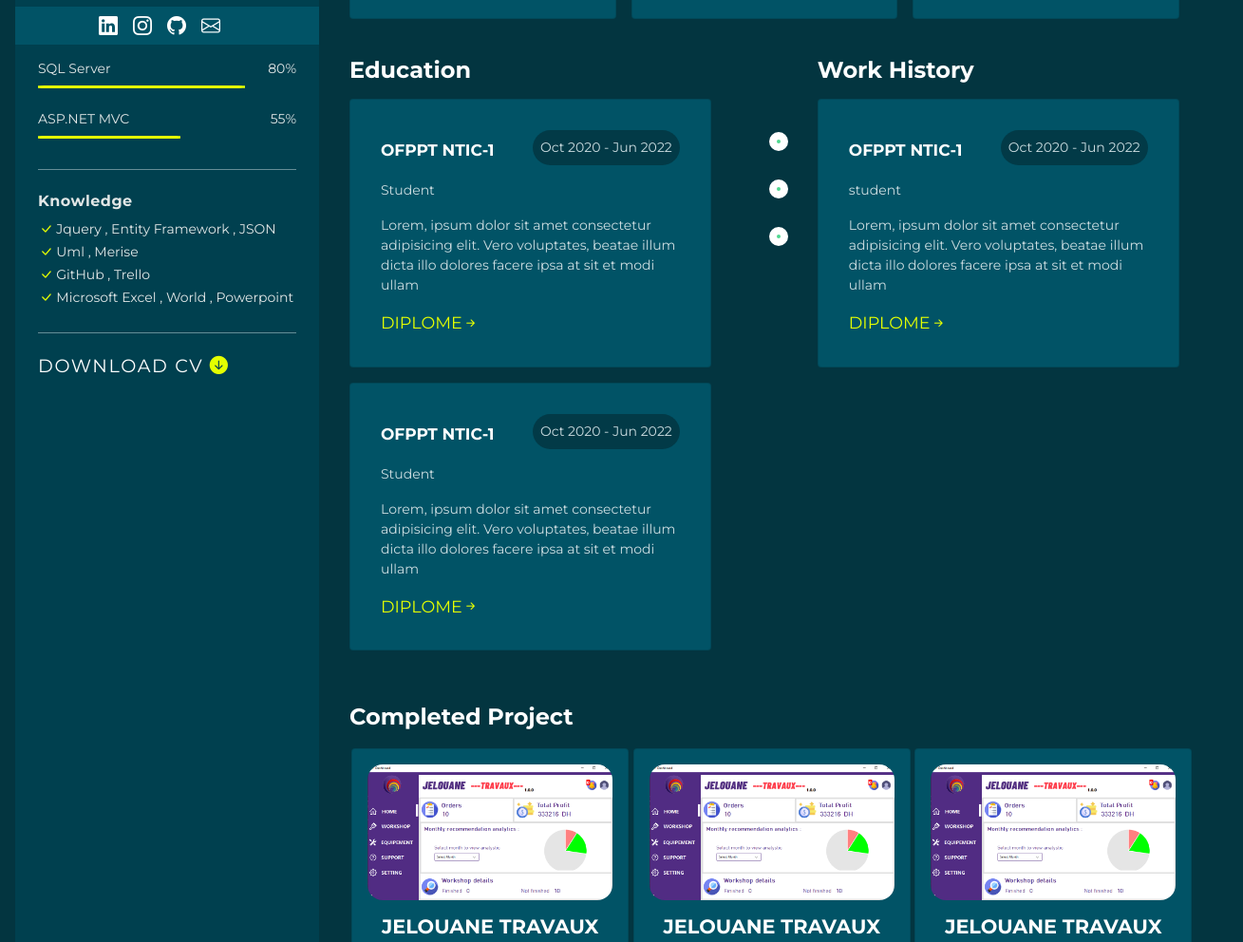
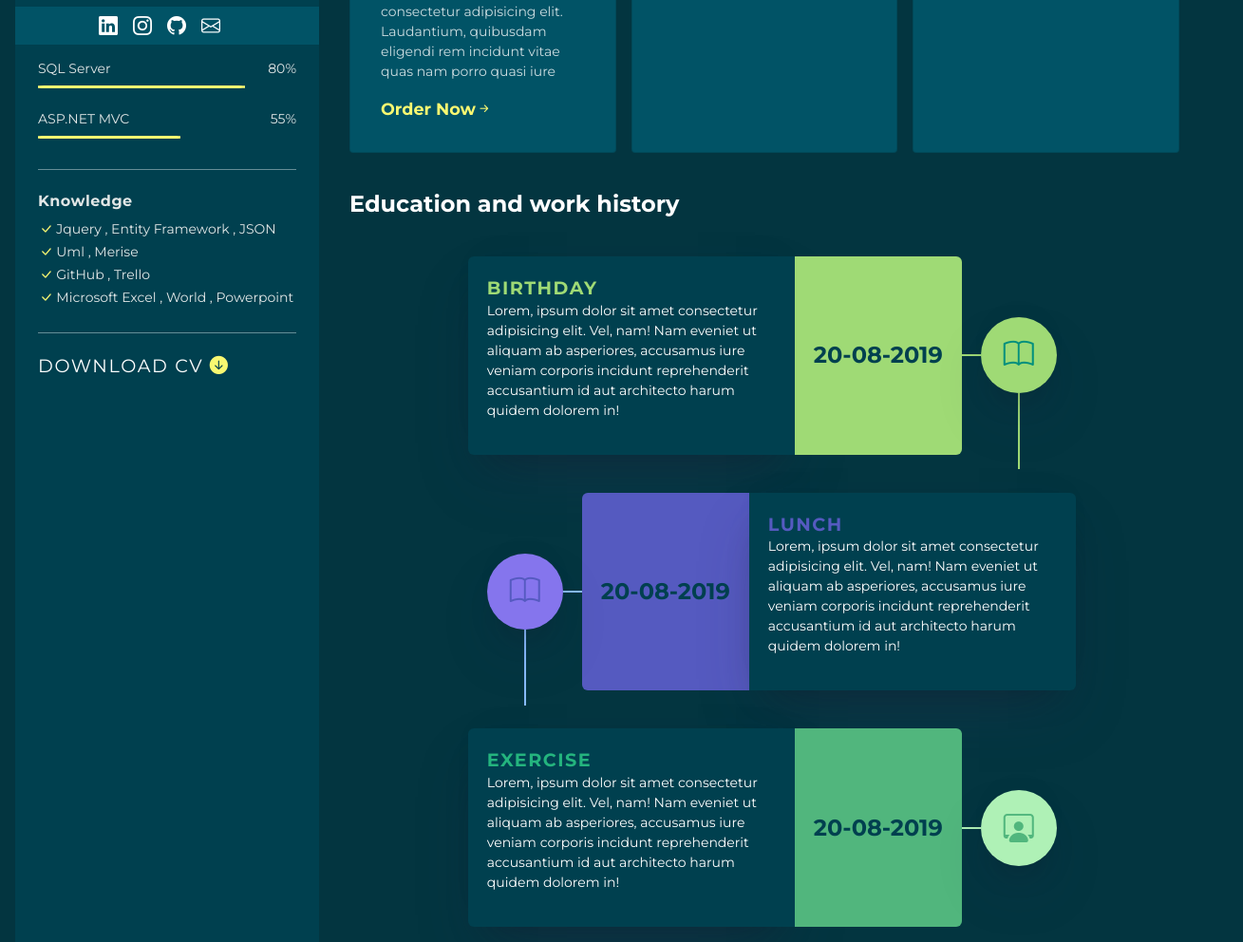
Before and after one commit to JelouaneAlae03/Resume-website, a plain HTML site: page index.html in a window 1280 px wide. Shown: the part 753-1745 px from the top of the page at 95% size, 1309 px wide, since content can reach past the window. Drawn offline with nearby package versions, Linux system fonts and the light colour scheme.

Commit message:
work and study roadmap

```diff
--- a/CSS/main.css
+++ b/CSS/main.css
@@ -30,7 +30,7 @@ body{
 
 }
 
-.card-img{
+#card-personal-info>.card-img{
     border-radius: 100%;
     width: 6rem;
     margin: auto;
@@ -48,7 +48,7 @@ body{
     padding: 0;
 }
 
-.card-img:hover{
+#card-personal-info>.card-img:hover{
     cursor: pointer;
 }
 
@@ -65,7 +65,7 @@ body{
 
 
 .card-tittle:hover {
-    color: rgb(229, 255, 0);
+    color: #F9F871;
 }
 
 
@@ -179,7 +179,7 @@ li{
 } */
 
 .circular-chart.orange .circle {
-  stroke: rgb(229, 255, 0);
+  stroke: #F9F871;
 }
 
 .circular-chart.green .circle {
@@ -205,7 +205,7 @@ li{
 .range{
   /* margin-left:0.3rem ; */
   height: 0.2rem;
-  background-color: rgb(229, 255, 0);
+  background-color: #F9F871;
   border-radius: 10%;
 }
 
@@ -258,7 +258,7 @@ li{
 
 
 #checkIcon{
-  color: rgb(229, 255, 0);
+  color: #F9F871;
 }
 
 .cv-link a {
@@ -269,7 +269,7 @@ li{
   font-style: bold;
 }
 .cv-link i {
-  color: rgb(229, 255, 0);
+  color: #F9F871;
 }
 .page{
   display: flex;
@@ -304,8 +304,8 @@ li{
   font-size: 1.3rem;
   padding: 0.8rem 0;
   width: 30%;
-  background-color: rgb(229, 255, 0);
-  border-color: rgb(229, 255, 0);
+  background-color: #F9F871;
+  border-color: #F9F871;
   color: black;
   margin-top: 1%;
   border-radius: 5%;
@@ -324,14 +324,14 @@ li{
   height: 2.6em;
   position: relative;
   overflow: hidden;
-  border: 2px solid rgb(229, 255, 0);
+  border: 2px solid #F9F871;
   transition: color .5s;
   z-index: 1;
   font-size: 1.5rem;
   border-radius: 6px;
   font-weight: 500;
   color: black;
-  background-color: rgb(229, 255, 0);
+  background-color: #F9F871;
 
  }
 
@@ -393,7 +393,7 @@ li{
 
  .info-list span{
   font-size: 2rem;
-  color: rgb(229, 255, 0);
+  color: #F9F871;
   margin: 0 1rem;
  }
 
@@ -425,6 +425,17 @@ li{
 }
 
 
+#card-Services >img {
+  background-color: #015366;
+  padding: 0;
+  border-radius: 1rem;
+  image-resolution: cover;
+  width: 100%;
+}
+
+
+
+
 
 #card-tittle{
   color: white;
@@ -438,7 +449,7 @@ li{
 
 .Card-service-link{
   text-decoration: none;
-  color: rgb(229, 255, 0);
+  color: #F9F871;
   font-size: 1.1rem;
   padding: 0;
 }
@@ -446,12 +457,256 @@ li{
 
 .Card-service-link:hover{
   text-decoration: none;
-  color: rgb(229, 255, 0);
+  color: #F9F871;
   margin-left: 0.4rem;
   transition: 0.2s;
-  text-shadow:  1px 0 5px rgb(229, 255, 0);
+  text-shadow:  1px 0 5px #F9F871;
 
 }
+
+
+.timeline {
+  display: flex;
+  flex-direction: column;
+  margin: 20px auto;
+  position: relative;
+}
+.timeline__event {
+  margin-bottom: 20px;
+  position: relative;
+  display: flex;
+  margin: 20px 0;
+  border-radius: 6px;
+  align-self: center;
+  width: 50vw;
+}
+.timeline__event:nth-child(2n+1) {
+  flex-direction: row-reverse;
+}
+.timeline__event:nth-child(2n+1) .timeline__event__date {
+  border-radius: 0 6px 6px 0;
+}
+.timeline__event:nth-child(2n+1) .timeline__event__content {
+  border-radius: 6px 0 0 6px;
+}
+.timeline__event:nth-child(2n+1) .timeline__event__icon:before {
+  content: "";
+  width: 2px;
+  height: 100%;
+  background: #9FDA75;
+  position: absolute;
+  top: 0%;
+  left: 50%;
+  right: auto;
+  z-index: -1;
+  transform: translateX(-50%);
+  -webkit-animation: fillTop 1s forwards 2s ease-in-out;
+          animation: fillTop 1s forwards 2s ease-in-out;
+}
+.timeline__event:nth-child(2n+1) .timeline__event__icon:after {
+  content: "";
+  width: 100%;
+  height: 2px;
+  background: #9FDA75;
+  position: absolute;
+  right: 0;
+  z-index: -1;
+  top: 50%;
+  left: auto;
+  transform: translateY(-50%);
+  -webkit-animation: fillLeft 1s forwards 2s ease-in-out;
+          animation: fillLeft 1s forwards 2s ease-in-out;
+}
+.timeline__event__title {
+  font-size: 1.2rem;
+  line-height: 1.4;
+  text-transform: uppercase;
+  font-weight: 600;
+  color: #9FDA75;
+  letter-spacing: 1.5px;
+}
+.timeline__event__content {
+  padding: 20px;
+  box-shadow: 0 30px 60px -12px rgba(50, 50, 93, 0.25), 0 18px 36px -18px rgba(0, 0, 0, 0.3), 0 -12px 36px -8px rgba(0, 0, 0, 0.025);
+  background: #00404F;
+  width: calc(40vw - 84px);
+  border-radius: 0 6px 6px 0;
+}
+.timeline__event__date {
+  color:#00404F;
+  font-size: 1.5rem;
+  font-weight: 600;
+  background: #9FDA75;
+  display: flex;
+  align-items: center;
+  justify-content: center;
+  white-space: nowrap;
+  padding: 0 20px;
+  border-radius: 6px 0 0 6px;
+}
+.timeline__event__icon {
+  display: flex;
+  align-items: center;
+  justify-content: center;
+  color: #008F7D;
+  padding: 20px;
+  align-self: center;
+  margin: 0 20px;
+  background: #9FDA75;
+  border-radius: 100%;
+  width: 40px;
+  box-shadow: 0 30px 60px -12px rgba(50, 50, 93, 0.25), 0 18px 36px -18px rgba(0, 0, 0, 0.3), 0 -12px 36px -8px rgba(0, 0, 0, 0.025);
+  padding: 40px;
+  height: 40px;
+  position: relative;
+}
+.timeline__event__icon i {
+  font-size: 32px;
+}
+.timeline__event__icon:before {
+  content: "";
+  width: 2px;
+  height: 100%;
+  background: #9FDA75;
+  position: absolute;
+  top: 0%;
+  z-index: -1;
+  left: 50%;
+  transform: translateX(-50%);
+  -webkit-animation: fillTop 1s forwards 2s ease-in-out;
+          animation: fillTop 1s forwards 2s ease-in-out;
+}
+.timeline__event__icon:after {
+  content: "";
+  width: 100%;
+  height: 2px;
+  background: #9FDA75;
+  position: absolute;
+  left: 0%;
+  z-index: -1;
+  top: 50%;
+  transform: translateY(-50%);
+  -webkit-animation: fillLeftOdd 1s forwards 2s ease-in-out;
+          animation: fillLeftOdd 1s forwards 2s ease-in-out;
+}
+.timeline__event__description {
+  flex-basis: 60%;
+}
+.timeline__event--type2:after {
+  background: #555ac0 ;
+}
+.timeline__event--type2 .timeline__event__date {
+  color: #00404F;
+  background: #555ac0;
+}
+.timeline__event--type2:nth-child(2n+1) .timeline__event__icon:before, .timeline__event--type2:nth-child(2n+1) .timeline__event__icon:after {
+  background: #555ac0;
+}
+.timeline__event--type2 .timeline__event__icon {
+  background: #8575ed;
+  color: #555ac0;
+}
+.timeline__event--type2 .timeline__event__icon:before, .timeline__event--type2 .timeline__event__icon:after {
+  background: #87bbfe;
+}
+.timeline__event--type2 .timeline__event__title {
+  color: #555ac0;
+}
+.timeline__event--type3:after {
+  background: #9FDA75;
+}
+.timeline__event--type3 .timeline__event__date {
+  color: #00404F;
+  background-color: #51B67D;
+}
+.timeline__event--type3:nth-child(2n+1) .timeline__event__icon:before, .timeline__event--type3:nth-child(2n+1) .timeline__event__icon:after {
+  background: #aff1b6;
+}
+.timeline__event--type3 .timeline__event__icon {
+  background: #aff1b6;
+  color: #51B67D;
+}
+.timeline__event--type3 .timeline__event__icon:before, .timeline__event--type3 .timeline__event__icon:after {
+  background: #aff1b6;
+}
+.timeline__event--type3 .timeline__event__title {
+  color: #24b47e;
+}
+.timeline__event:last-child .timeline__event__icon:before {
+  content: none;
+}
+
+@media (max-width: 786px) {
+  .timeline__event {
+    flex-direction: column;
+    align-self: center;
+  }
+  .timeline__event__content {
+    width: 100%;
+  }
+  .timeline__event__icon {
+    border-radius: 6px 6px 0 0;
+    width: 100%;
+    margin: 0;
+    box-shadow: none;
+  }
+  .timeline__event__icon:before, .timeline__event__icon:after {
+    display: none;
+  }
+  .timeline__event__date {
+    border-radius: 0;
+    padding: 20px;
+  }
+  .timeline__event:nth-child(2n+1) {
+    flex-direction: column;
+    align-self: center;
+  }
+  .timeline__event:nth-child(2n+1) .timeline__event__date {
+    border-radius: 0;
+    padding: 20px;
+  }
+  .timeline__event:nth-child(2n+1) .timeline__event__icon {
+    border-radius: 6px 6px 0 0;
+    margin: 0;
+  }
+}
+@-webkit-keyframes fillLeft {
+  100% {
+    right: 100%;
+  }
+}
+@keyframes fillLeft {
+  100% {
+    right: 100%;
+  }
+}
+@-webkit-keyframes fillTop {
+  100% {
+    top: 100%;
+  }
+}
+@keyframes fillTop {
+  100% {
+    top: 100%;
+  }
+}
+@-webkit-keyframes fillLeftOdd {
+  100% {
+    left: 100%;
+  }
+}
+@keyframes fillLeftOdd {
+  100% {
+    left: 100%;
+  }
+}
+
+
+
+
+
+
+
 .history{
   display: flex;
 }
@@ -501,100 +756,6 @@ li{
   display: flex;
 }
 
-.container_roadmap-line {
-  width: 6rem;
-  height: 300px;
-  position: relative;
-  margin-top: 10%;
-}
-
-.rightbox {
-  padding: 0em 34rem 0em 0em;
-  height: 100%;
-}
-
-.rb-container {
-  font-family: "PT Sans", sans-serif;
-  width: 50%;
-  margin: auto;
-  display: block;
-  position: relative;
-}
-
-.rb-container ul.rb {
-  margin: 2.5em 0;
-  padding: 0;
-  display: inline-block;
-
-}
-
-.rb-container ul.rb li {
-  list-style: none;
-  margin: auto;
-  margin-left: 10em;
-  min-height: 50px;
-  border-left: 1px dashed #fff;
-  padding: 0 0 50px 30px;
-  position: relative;
-}
-
-
-
-.rb-container ul.rb li::before {
-  position: absolute;
-  left: -6rem;
-  justify-centent:center;
-  top: -5px;
-  content: " ";
-  border: 8px solid rgba(255, 255, 255, 1);
-  border-radius: 500%;
-  background: #50d890;
-  height: 20px;
-  width: 20px;
-  transition: all 500ms ease-in-out;
-}
-
-.rb-container ul.rb li:hover::before {
-  border-color: #232931;
-  transition: all 1000ms ease-in-out;
-}
-
-.roadmap-container-education{
-  /* background-color: #015366;
-  width: 0.5rem;
-  height: 17.6rem;
-  border-radius: 1rem; */
-  display: flex;
-  padding: 0 0.5rem;
-  /* justify-content: center; */
-}
-
-.background-roadmap-card-education{
-  background-color: #02262e;
-  width: 6px;
-  height: 36.3rem;
-  position: absolute;
-  border-radius: 5px;
-}
-
-#background-roadmap-card-work{
-  height: 17.8rem;
-}
-
-#cicle-icon-roadmap-card-education2{
-  color: rgb(229, 255, 0);
-  position: relative;
-  top: 18.4rem;
-  right: 0.25rem;
-
-}
-
-#cicle-icon-roadmap-card-education{
-  color: rgb(229, 255, 0);
-  position: relative;
-  top: 1rem;
-  right: 0.25rem;
-}
 
 
 .history .info-education .card{
@@ -698,7 +859,7 @@ li{
 }
 
 .name-profession h2{
-  color: rgb(229, 255, 0);
+  color: #F9F871;
   font-size: 1.2rem;
 }
 
@@ -707,7 +868,7 @@ li{
 }
 
 #card-Recommendations-container .etoile{
-  color:rgb(229, 255, 0) ;
+  color:#F9F871 ;
 }
 .name-profession p{
   font-style: italic;
@@ -753,7 +914,7 @@ li{
 }
 
 #icon-contact-us-card-right-info-link{
-  color: rgb(229, 255, 0);
+  color: #F9F871;
 }
 
 .get-in-touch-form{
@@ -813,7 +974,7 @@ li{
 
 .submit-get-in-touch{
   padding: 1rem 2rem;
-  background-color: rgb(229, 255, 0);
+  background-color: #F9F871;
   border: none;
   margin-top:1rem ;
 }
@@ -841,7 +1002,7 @@ li{
 .submit-get-in-touch {
   position: relative;
   border: none;
-  background-color: rgb(229, 255, 0);
+  background-color: #F9F871;
   color: black;
   overflow: hidden;
   letter-spacing: 0.1rem;
--- a/index.html
+++ b/index.html
@@ -169,9 +169,15 @@
 
                 <div class="cards-services">
                   <div class="card" id="card-Services">
+                    <div class="card-header">
+                      <img src="/img/web development image.jpg" alt="" class="card-img">
+                    </div>
+
                     <h2 class="card-tittle" id="card-tittle"><strong>Web Development</strong></h2>
                     <p id="card-descreption">Lorem ipsum dolor sit amet consectetur adipisicing elit. Laudantium, quibusdam eligendi rem incidunt vitae quas nam porro quasi iure </p>
                     <a href="#" class="Card-service-link"><strong>Order Now</strong><span class="Card-service-link-icon"><i class="bi bi-arrow-right-short"></i></span></a>
+
+
                   </div>
 
                   <div class="card" id="card-Services">
@@ -187,91 +193,72 @@
                   </div>
                 </div>
               </div>
-         <!-- _________________________________________History part______________________________________________  -->
 
-              <div class="history">
+
+              <!-- _________________________________________Roadmap part______________________________________________  -->
+
+
               <div class="Education">
                 <div class="tittle-services">
-                    <h4><strong>Education</strong></h4>
+                  <h4><strong>Education and work history</strong></h4>
                 </div>
-                  <div class="education-img">
-                    <div class="education-cards">
-                      <div class="info-education">
-                          <div class="card">
-                            <div class="card-header-info-education">
-                              <h5 class="card-tittle-info-rducation"><strong>OFPPT NTIC-1</strong></h5>
-                              <p class="card-date">Oct 2020 - Jun 2022</p>
-                            </div>
-                            <p class="sub-tittle-card">Student</p>
-                            <p class="card-descreption">Lorem, ipsum dolor sit amet consectetur adipisicing elit. Vero voluptates, beatae illum dicta illo dolores facere ipsa at sit et modi ullam</p>
-                            <a class="Card-service-link" href="#">DIPLOME<i class="bi bi-arrow-right-short"></i></a>
-                          </div>
-                          <!-- <div id="arrow-card" ></div> -->
-                      </div>
-
-                      <div class="info-education">
-                        <div class="card">
-                          <div class="card-header-info-education">
-                            <h5 class="card-tittle-info-rducation"><strong>OFPPT NTIC-1</strong></h5>
-                            <p class="card-date">Oct 2020 - Jun 2022</p>
-                          </div>
-                          <p class="sub-tittle-card">Student</p>
-                          <p class="card-descreption">Lorem, ipsum dolor sit amet consectetur adipisicing elit. Vero voluptates, beatae illum dicta illo dolores facere ipsa at sit et modi ullam</p>
-                          <a class="Card-service-link" href="#">DIPLOME<i class="bi bi-arrow-right-short"></i></a>
-                        </div>
-                        <!-- <div id="arrow-card" ></div> -->
-                      </div>
-                      </div>
-
-
+              <div class="timeline">
+                <div class="timeline__event  animated fadeInUp delay-3s timeline__event--type1">
+                  <div class="timeline__event__icon ">
+                    <i class="bi bi-book"></i>
 
                   </div>
-
+                  <div class="timeline__event__date">
+                    20-08-2019
                   </div>
-              <!-- _________________________________________Roadmap part______________________________________________  -->
-              <div class="container_roadmap-line">
-
-                <div class="rightbox">
-                  <div class="rb-container">
-                    <ul class="rb">
-                      <li class="rb-item" ng-repeat="itembx">
-                      </li>
-                      <li class="rb-item" ng-repeat="itembx">
-                      </li>
-                      <li class="rb-item" ng-repeat="itembx">
-                      </li>
-                    </ul>
+                  <div class="timeline__event__content ">
+                    <div class="timeline__event__title">
+                      Birthday
+                    </div>
+                    <div class="timeline__event__description">
+                      <p>Lorem, ipsum dolor sit amet consectetur adipisicing elit. Vel, nam! Nam eveniet ut aliquam ab asperiores, accusamus iure veniam corporis incidunt reprehenderit accusantium id aut architecto harum quidem dolorem in!</p>
                     </div>
                   </div>
                 </div>
-              <!-- _________________________________________Education part______________________________________________  -->
+                <div class="timeline__event animated fadeInUp delay-2s timeline__event--type2">
+                  <div class="timeline__event__icon">
+                    <i class="bi bi-book"></i>
 
-                <div class="Education">
-                  <div class="tittle-services">
-                    <h4><strong>Work History</strong></h4>
                   </div>
-                  <div class="Work-img">
-                    <div class="education-cards">
-                      <div class="info-education">
-                          <div class="card">
-                            <div class="card-header-info-education">
-                              <h5 class="card-tittle-info-rducation"><strong>OFPPT NTIC-1</strong></h5>
-                              <p class="card-date">Oct 2020 - Jun 2022</p>
+                  <div class="timeline__event__date">
+                    20-08-2019
                   </div>
-                            <p class="sub-tittle-card">student</p>
-                            <p class="card-descreption">Lorem, ipsum dolor sit amet consectetur adipisicing elit. Vero voluptates, beatae illum dicta illo dolores facere ipsa at sit et modi ullam</p>
-                            <a class="Card-service-link" href="#">DIPLOME<i class="bi bi-arrow-right-short"></i></a>
+                  <div class="timeline__event__content">
+                    <div class="timeline__event__title">
+                      Lunch
                     </div>
-                          <!-- <div id="arrow-card-work" >
-
-                          </div> -->
+                    <div class="timeline__event__description">
+                      <p>Lorem, ipsum dolor sit amet consectetur adipisicing elit. Vel, nam! Nam eveniet ut aliquam ab asperiores, accusamus iure veniam corporis incidunt reprehenderit accusantium id aut architecto harum quidem dolorem in!</p>
                     </div>
                   </div>
+                </div>
+                <div class="timeline__event animated fadeInUp delay-1s timeline__event--type3">
+                  <div class="timeline__event__icon">
+                    <i class="bi bi-person-workspace"></i>
+
+                  </div>
+                  <div class="timeline__event__date">
+                    20-08-2019
+                  </div>
+                  <div class="timeline__event__content">
+                    <div class="timeline__event__title">
+                      Exercise
+                    </div>
+                    <div class="timeline__event__description">
+                      <p>Lorem, ipsum dolor sit amet consectetur adipisicing elit. Vel, nam! Nam eveniet ut aliquam ab asperiores, accusamus iure veniam corporis incidunt reprehenderit accusantium id aut architecto harum quidem dolorem in!</p>
+                    </div>
+
                   </div>
                 </div>
               </div>
 
               <!--   ______________________________________________Project part______________________________________________  -->
+
 
               <div class="complete-project-part">
                 <div class="tittle-services">
@@ -341,7 +328,9 @@
 
               </script>
 
+
               <!--   ______________________________________________Recommendations part______________________________________________  -->
+
 
               <div class="swiper mySwiper1 recommendation-container">
                 <div class="tittle-services">
@@ -447,6 +436,8 @@
 
 
         <!--   ______________________________________________Contact us part______________________________________________  -->
+
+
               <div class="contact-us-part">
                 <div class="contact-us-container">
                   <div class="tittle-services">
@@ -476,7 +467,9 @@
                 </div>
               </div>
 
+
               <!--   ______________________________________________Get in touch part______________________________________________  -->
+
 
               <div class="get-in-touch-container">
                 <div class="contact-us-container">
```
Also changed, not shown: img/web development image.jpg (added). Lines whose indentation alone changed are shown as unchanged.
